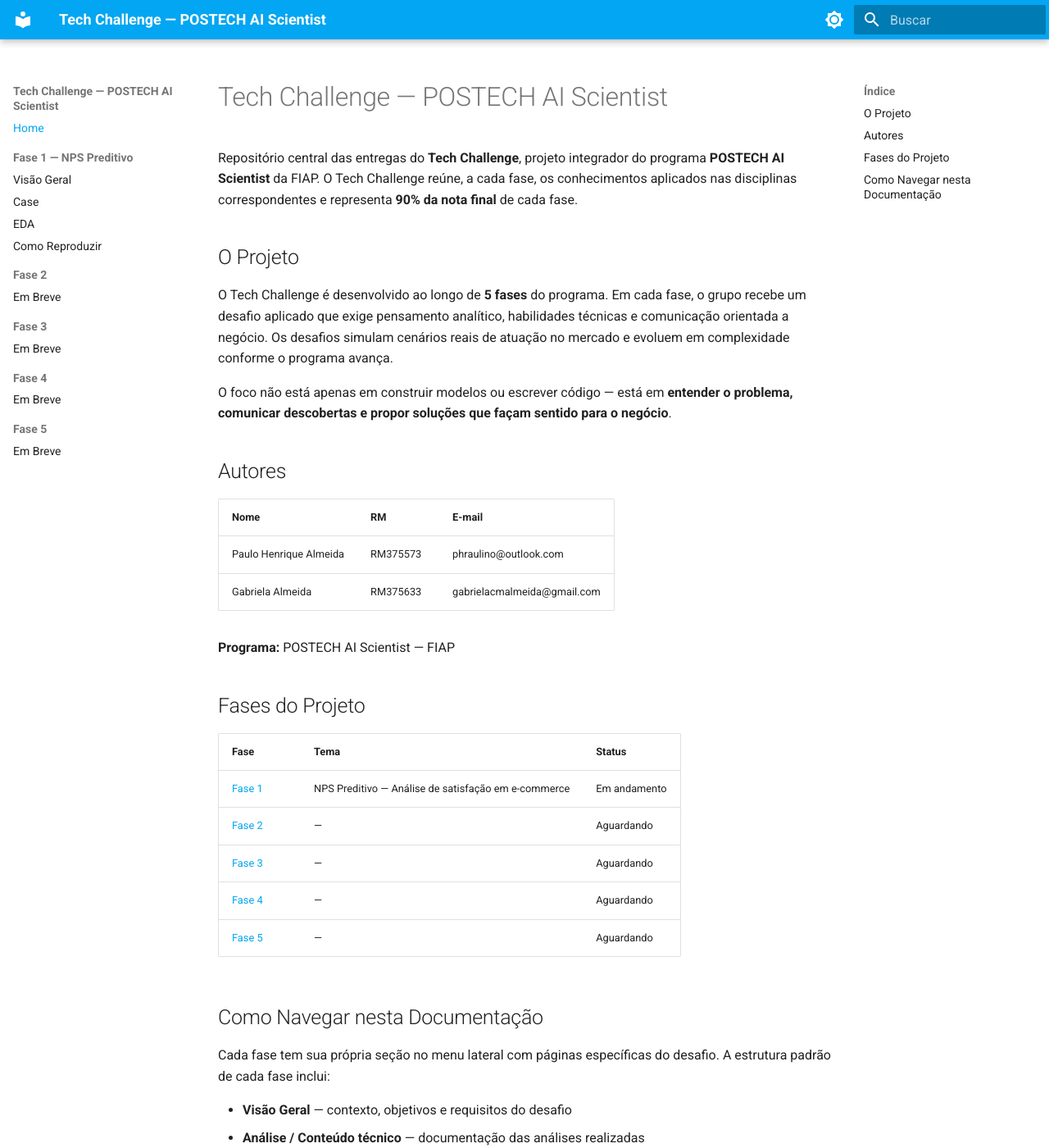
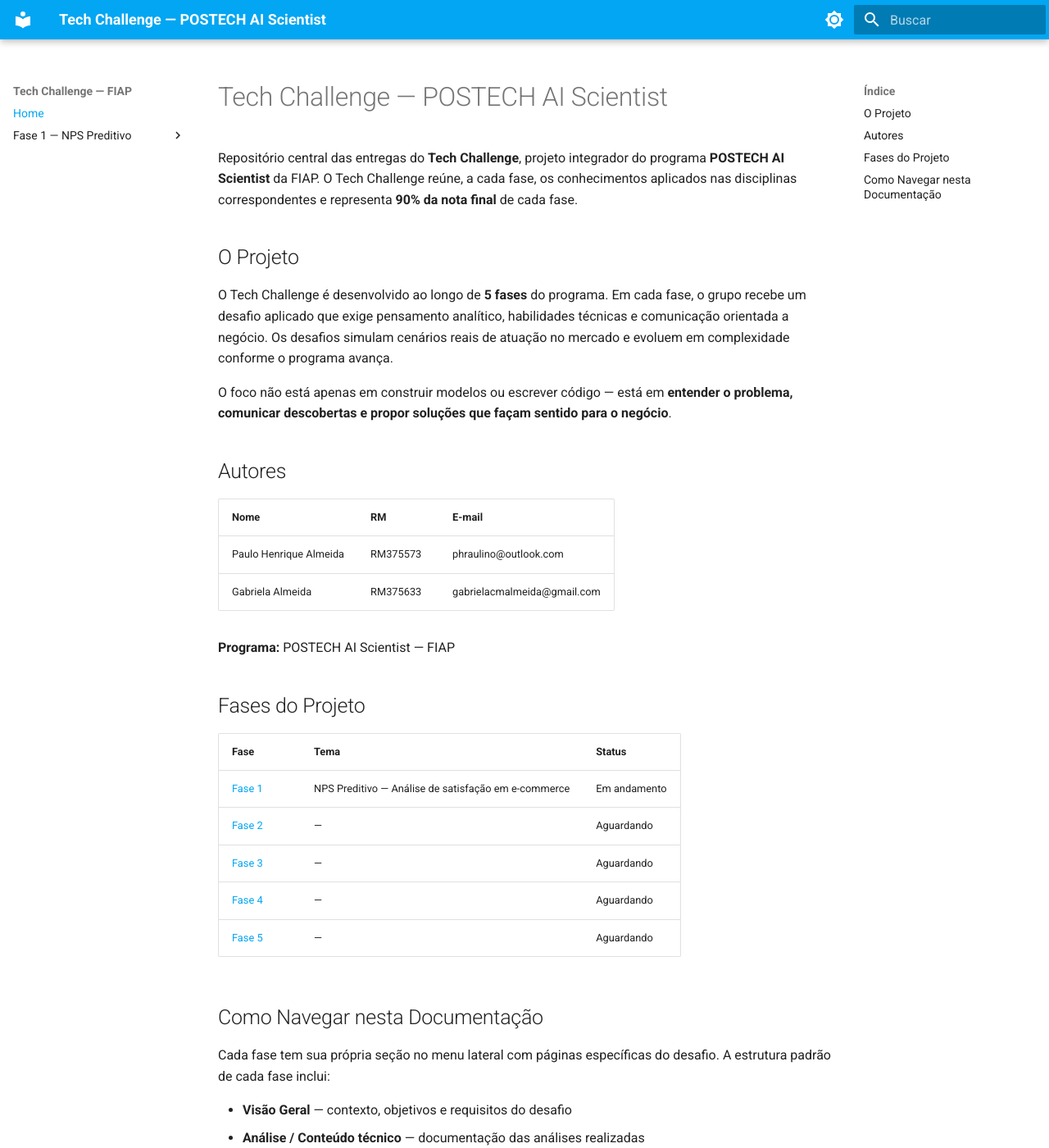
Before and after one commit to PHRaulino-Space/tech-challenge-fiap, an MkDocs documentation site: the page built from docs/docs/index.md, in a window 1280 px wide and 1400 px high. Shown: the whole window at 82% size. Built offline with MkDocs 1.6.1 and Material for MkDocs 9.7.7, drawn with Linux system fonts in a browser that asks for light colours.

Commit message:
Update project name in mkdocs.yml and adjust header title in extra.css; remove outdated navigation sections from main.html for improved documentation accuracy and relevance.

```diff
--- a/docs/docs/assets/extra.css
+++ b/docs/docs/assets/extra.css
@@ -10,6 +10,16 @@
   --md-primary-fg-color: #0284c7;
   --md-primary-fg-color--light: #38bdf8;
   --md-primary-fg-color--dark: #0369a1;
+}
+
+/* header title override — different from sidebar site_name */
+.md-header__topic:first-child .md-ellipsis {
+  font-size: 0;
+}
+.md-header__topic:first-child .md-ellipsis::after {
+  content: "Tech Challenge — POSTECH AI Scientist";
+  font-size: 0.9rem;
+  white-space: nowrap;
 }
 
 /* full width layout */
--- a/docs/mkdocs.yml
+++ b/docs/mkdocs.yml
@@ -1,4 +1,4 @@
-site_name: Tech Challenge — POSTECH AI Scientist
+site_name: Tech Challenge — FIAP
 site_author: Paulo Henrique Almeida, Gabriela Almeida
 site_description: Repositório das entregas do Tech Challenge do programa POSTECH AI Scientist — FIAP.
 
@@ -22,7 +22,6 @@
         icon: material/brightness-4
         name: Modo claro
   features:
-    - navigation.sections
     - navigation.top
     - search.highlight
     - search.suggest
@@ -46,11 +45,3 @@
     - Case: fase-1/case-nps-preditivo.md
     - EDA: fase-1/eda.md
     - Como Reproduzir: fase-1/getting-started.md
-  - Fase 2:
-    - Em Breve: fase-2/index.md
-  - Fase 3:
-    - Em Breve: fase-3/index.md
-  - Fase 4:
-    - Em Breve: fase-4/index.md
-  - Fase 5:
-    - Em Breve: fase-5/index.md
```
Also changed, not shown: docs/overrides/main.html (+0 -13 lines).
